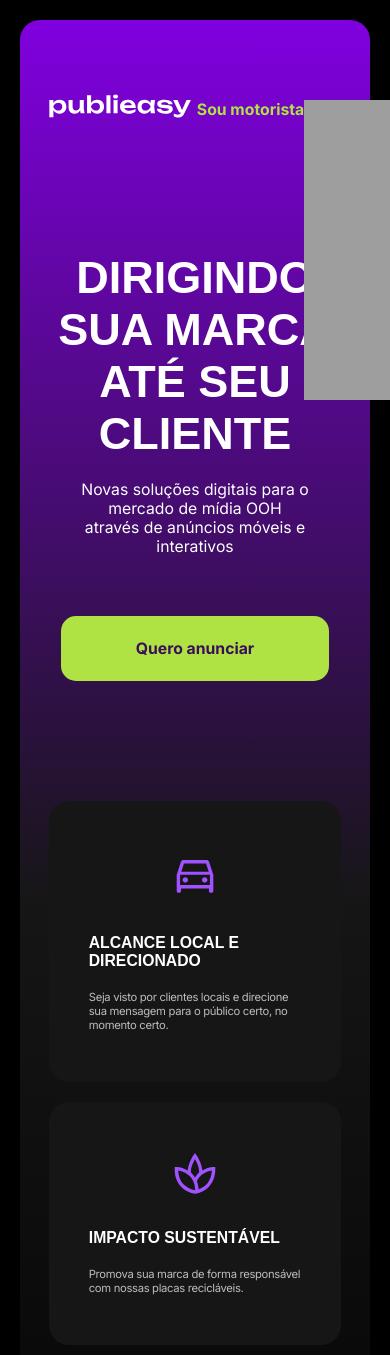
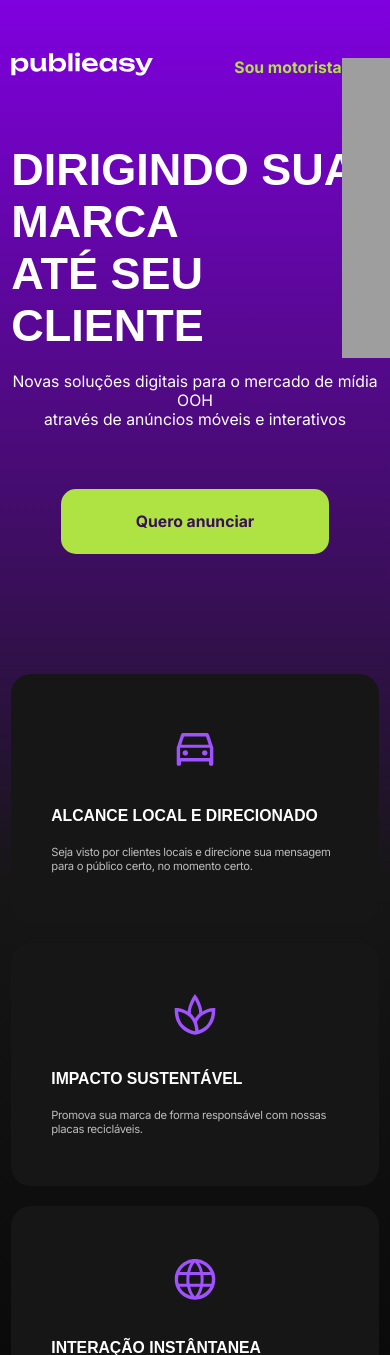
Before and after one commit to LeonardoMSA/Publieasy_Database_MVP, a Flask app: page / in a window 390 px wide; the page is wider, and only the part inside the window is pictured. Shown: the top 1355 px of that part. Run offline with Flask 3, Linux system fonts and the light colour scheme; data that the repository does not hold is empty; some libraries are stand-ins or nearby versions; some web fonts are replaced; grey boxes are pictures that could not be loaded.

Commit message:
Update index.css

```diff
--- a/DatabaseProject/static/assets/css/index.css
+++ b/DatabaseProject/static/assets/css/index.css
@@ -812,4 +812,27 @@ footer::after{
     .grid-container-form{
         padding: 30px 20px;
     }
+    .container{
+        max-width: 100% !important;
+        margin: 0 1.25rem 3.75rem;;
+    }
+    .navigation{
+        gap: 2.5rem;
+        padding-top: 2rem;
+    }
+    header::after{
+        width: 100%;
+        left: 0;
+        top: 0;
+        border-radius: 0;
+    }
+    header::before{
+        width: 100%;
+        left: 0;
+        border-radius: 0;
+    }
+
+    .slogan-title{
+        text-align: left;
+    }
 }
```
